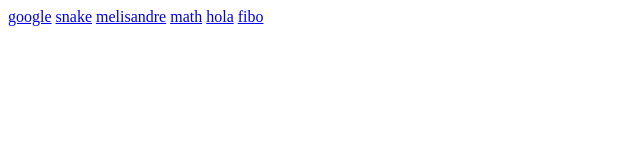
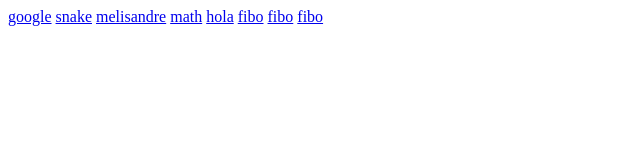
Before and after one commit to mike080921/clase, a plain HTML site: page index.html in a window 1280 px wide. Shown: the full height of the page, 0-640 px from the left. Drawn offline with Linux system fonts and the light colour scheme.

Commit message:
Add files via upload

```diff
--- a/index.html
+++ b/index.html
@@ -9,5 +9,7 @@
         <a href="math.html">math</a>
         <a href="hola.html">hola</a>
         <a href="fibo.html">fibo</a>
+        <a href="love_tester.html">fibo</a>
+        <a href="love_tester2.html">fibo</a>
     </body>
 </html>
```
